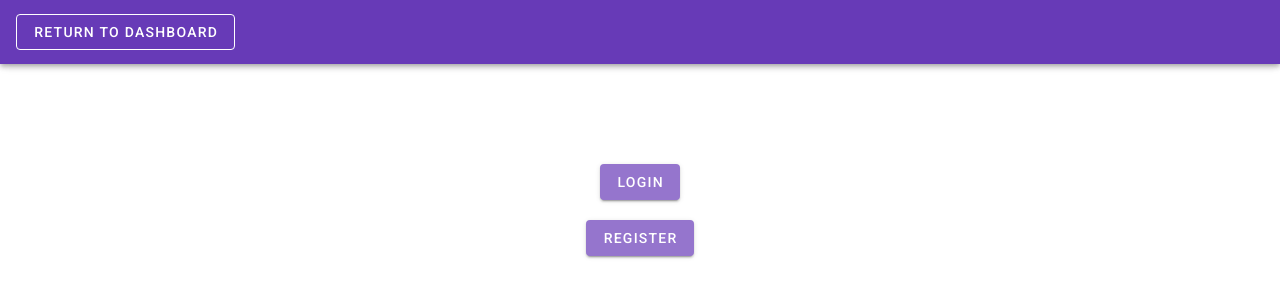
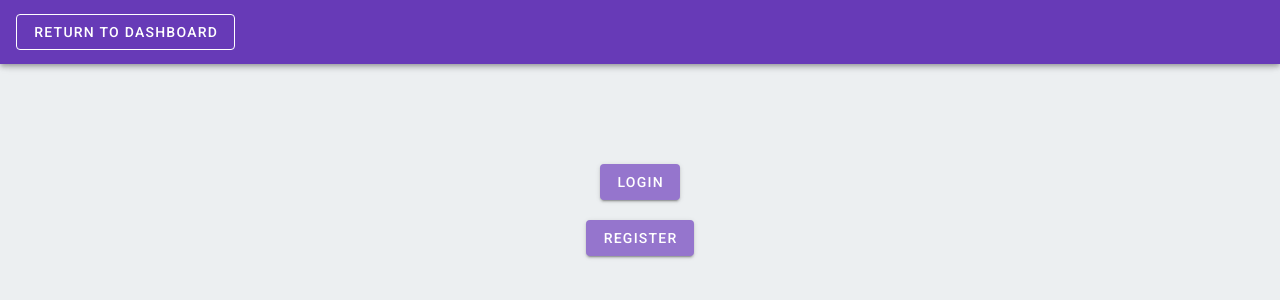
Before and after one commit to clandau/tictactoe-client, a Vue app: page /login in a window 1280 px wide. Shown: the top 300 px of the page. Built offline with nearby package versions, Linux system fonts and the light colour scheme; no server answers.

Commit message:
center board, set background color

```diff
--- a/src/App.vue
+++ b/src/App.vue
@@ -11,7 +11,7 @@
       </v-btn>
     </v-app-bar>
 
-    <v-main>
+    <v-main class="blue-grey lighten-5">
       <router-view></router-view>
     </v-main>
   </v-app>
--- a/src/components/GameBoard.vue
+++ b/src/components/GameBoard.vue
@@ -1,7 +1,7 @@
 <template>
-  <v-container class="text-center">
+  <v-container class="text-center" style="width: 500px">
     <v-layout>
-      <v-flex xs12 class="mb-5">
+      <v-flex xs12 class="mb-5" style="width: 400px">
         <v-container grid-list-xs class="board">
           <v-layout v-for="(row, y) of boardState" :key="y">
             <div v-for="(val, x) of boardState[y]" :key="y + x" @mouseup="handleChoice(y, x, val)" class="cell" :class="'row-' + y">
--- a/src/views/Login.vue
+++ b/src/views/Login.vue
@@ -97,8 +97,7 @@ export default {
         );
         const user = userCredential.user;
         // send new user to db
-        const res = await this.addUserToDatabase(user);
-        console.log(res);
+        await this.addUserToDatabase(user);
         this.$router.push("/dashboard");
       } catch (err) {
         console.error(err);
```
